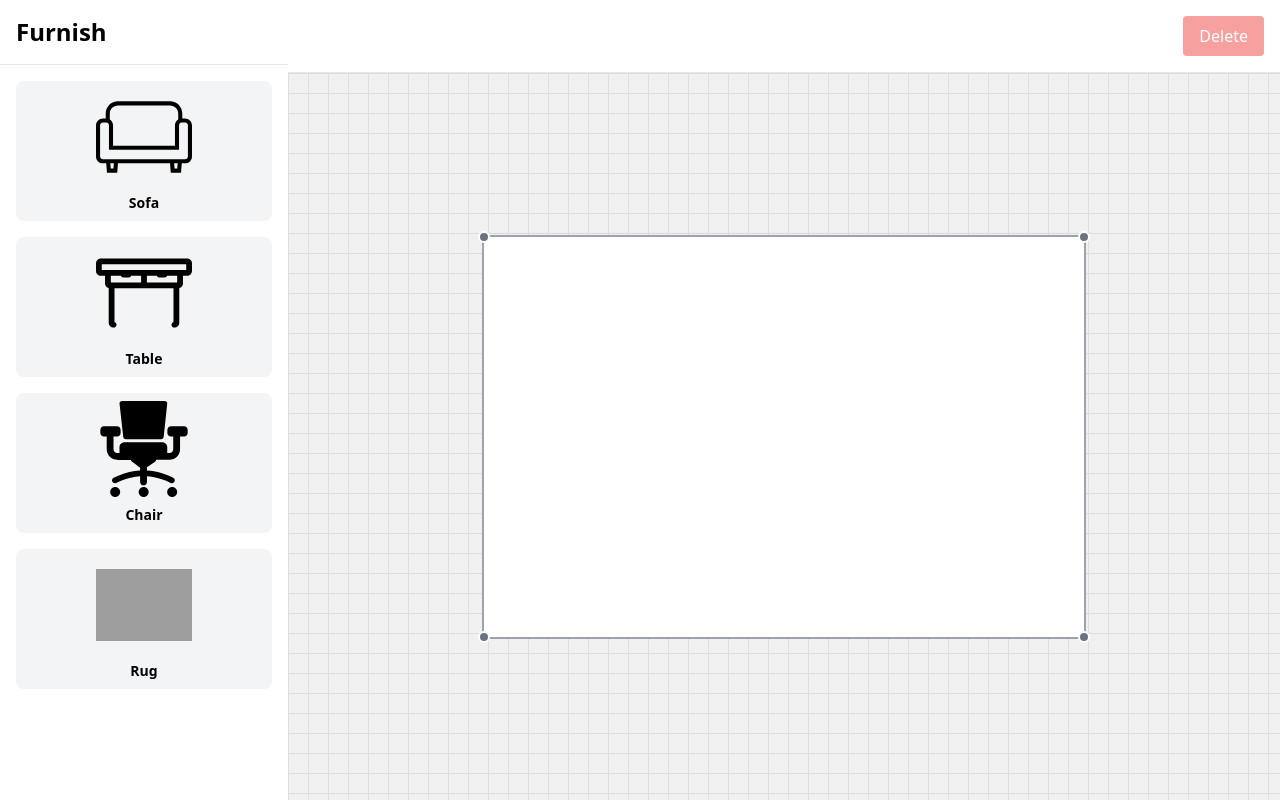
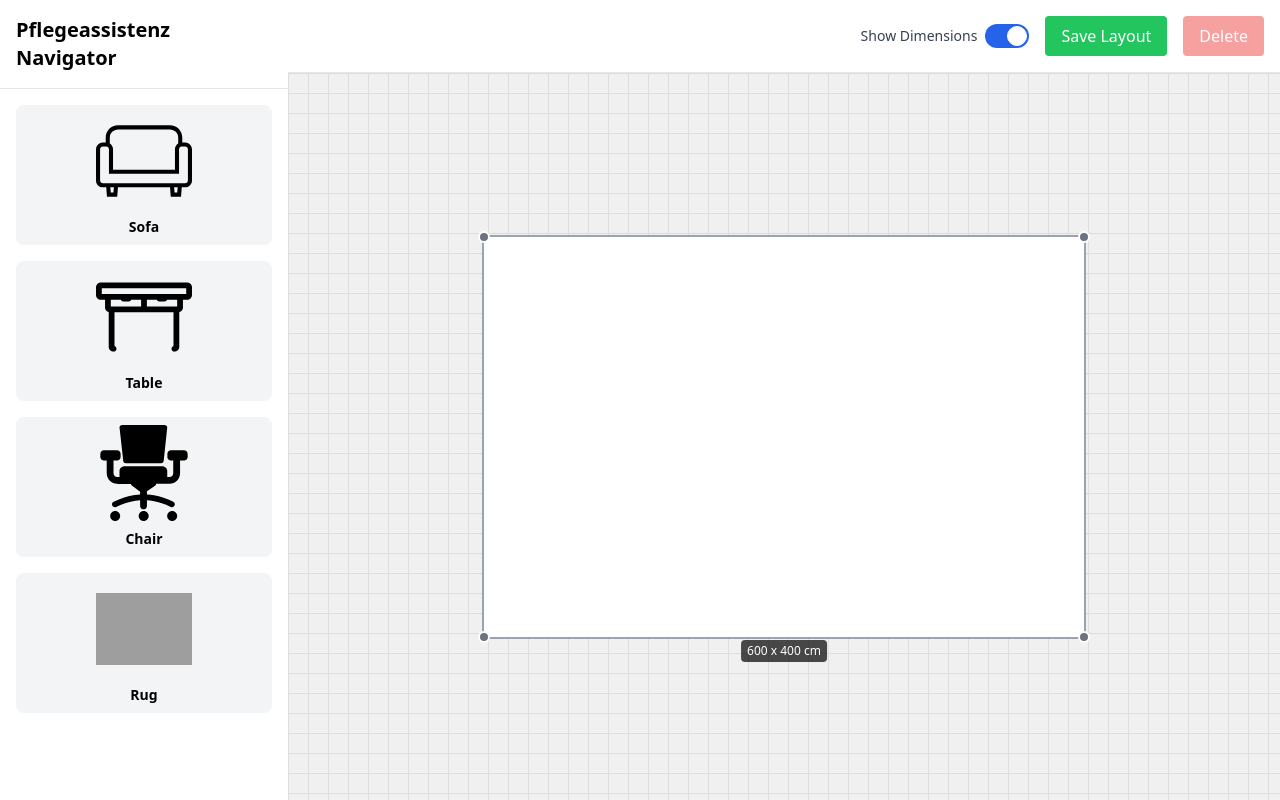
Before and after one commit to nikhilgat/AI-floor-planner-tool, a Flask app: page / in a window 1280 px wide. Run offline with Flask 3, Linux system fonts and the light colour scheme; some libraries are stand-ins or nearby versions; grey boxes are pictures that could not be loaded.

Commit message:
Working planner

```diff
--- a/static/js/app.js
+++ b/static/js/app.js
@@ -5,11 +5,14 @@ document.addEventListener('DOMContentLoaded', () => {
     const furnitureList = document.getElementById('furniture-list');
     const canvas = document.getElementById('canvas');
     const deleteBtn = document.getElementById('delete-btn');
-    let roomContainer; // Will be initialized later
+    const saveBtn = document.getElementById('save-btn');
+    const toggleDimsSwitch = document.getElementById('toggle-dims-switch');
+    let roomContainer;
 
     // --- STATE MANAGEMENT ---
     let selectedObject = null;
     let objectCounter = 0;
+    let showDimensions = true;
 
     // --- FURNITURE CATALOG ---
     const furnitureCatalog = [
@@ -21,9 +24,9 @@ document.addEventListener('DOMContentLoaded', () => {
 
     // --- INITIALIZATION ---
 
+    // **FIXED:** Restored the full function to show icons
     function populateFurnitureList() {
         furnitureCatalog.forEach(item => {
-            // New styled sidebar item
             const div = document.createElement('div');
             div.className = 'bg-gray-100 p-2 rounded-lg hover:bg-blue-100 cursor-grab flex flex-col items-center space-y-2';
             div.draggable = true;
@@ -52,14 +55,12 @@ document.addEventListener('DOMContentLoaded', () => {
     }
 
     // --- ROOM CREATION AND ADJUSTMENT ---
-
     function initializeRoom() {
         roomContainer = document.createElement('div');
         roomContainer.id = 'room-container';
         roomContainer.style.width = '600px';
         roomContainer.style.height = '400px';
 
-        // Add handles for resizing the room
         ['top-left', 'top-right', 'bottom-left', 'bottom-right'].forEach(pos => {
             const handle = document.createElement('div');
             handle.className = `handle room-handle ${pos}`;
@@ -67,20 +68,22 @@ document.addEventListener('DOMContentLoaded', () => {
             addRoomResizeListener(handle, pos);
         });
 
-        // Add dimension display for the room
         const dimDisplay = document.createElement('div');
-        dimDisplay.className = 'dimension-display';
+        dimDisplay.className = 'dimension-display room-dimension';
         roomContainer.appendChild(dimDisplay);
 
         canvas.appendChild(roomContainer);
-        updateRoomDimensions(); // Set initial dimensions
+        updateRoomDimensions();
     }
 
     function updateRoomDimensions() {
-        const display = roomContainer.querySelector('.dimension-display');
-        display.textContent = `${roomContainer.offsetWidth} x ${roomContainer.offsetHeight} cm`;
+        const display = roomContainer.querySelector('.room-dimension');
+        if (display) {
+            display.textContent = `${roomContainer.offsetWidth} x ${roomContainer.offsetHeight} cm`;
+        }
     }
 
+    // **FIXED:** Restored the full function to make the room resizable
     function addRoomResizeListener(handle, position) {
         let isResizing = false;
         let startX, startY, startWidth, startHeight;
@@ -88,7 +91,6 @@ document.addEventListener('DOMContentLoaded', () => {
         handle.addEventListener('mousedown', e => {
             e.stopPropagation();
             isResizing = true;
-            roomContainer.classList.add('is-resizing');
             startX = e.clientX;
             startY = e.clientY;
             startWidth = roomContainer.offsetWidth;
@@ -109,7 +111,6 @@ document.addEventListener('DOMContentLoaded', () => {
             if (position.includes('bottom')) newHeight += dy;
             if (position.includes('top')) newHeight -= dy;
 
-            // Set a minimum size
             roomContainer.style.width = `${Math.max(100, newWidth)}px`;
             roomContainer.style.height = `${Math.max(100, newHeight)}px`;
 
@@ -118,23 +119,18 @@ document.addEventListener('DOMContentLoaded', () => {
 
         document.addEventListener('mouseup', () => {
             isResizing = false;
-            roomContainer.classList.remove('is-resizing');
             document.body.style.cursor = 'default';
         });
     }
 
     // --- CANVAS INTERACTIONS (Dropping Furniture) ---
-
-    // Allow dropping ONLY on the room container
     function setupDropZone() {
         roomContainer.addEventListener('dragover', e => e.preventDefault());
-
         roomContainer.addEventListener('drop', e => {
             e.preventDefault();
             const data = JSON.parse(e.dataTransfer.getData('text/plain'));
             const roomRect = roomContainer.getBoundingClientRect();
 
-            // Calculate position relative to the room container
             const x = e.clientX - roomRect.left - (data.width / 2);
             const y = e.clientY - roomRect.top - (data.height / 2);
 
@@ -143,11 +139,11 @@ document.addEventListener('DOMContentLoaded', () => {
     }
 
     // --- OBJECT CREATION AND MANIPULATION ---
-
     function createFurnitureObject(itemData, x, y) {
         objectCounter++;
         const objWrapper = document.createElement('div');
         objWrapper.id = `object-${objectCounter}`;
+        objWrapper.dataset.name = itemData.name;
         objWrapper.className = 'absolute cursor-move';
         objWrapper.style.left = `${x}px`;
         objWrapper.style.top = `${y}px`;
@@ -181,14 +177,13 @@ document.addEventListener('DOMContentLoaded', () => {
 
     function addEventListenersToFurniture(obj) {
         let isDragging = false, isResizing = false, isRotating = false;
-        let startX, startY, startMouseX, startMouseY, startWidth, startHeight, startAngle;
+        let startX, startY, startMouseX, startMouseY, startWidth, startHeight;
 
         const resizeHandle = obj.querySelector('.resize-handle');
         const rotateHandle = obj.querySelector('.rotate-handle');
         const dimDisplay = obj.querySelector('.dimension-display');
 
         obj.addEventListener('mousedown', e => {
-            // Check if the click is on the object itself, not a handle
             if (e.target.classList.contains('cursor-move')) {
                 isDragging = true;
                 startX = obj.offsetLeft;
@@ -204,7 +199,6 @@ document.addEventListener('DOMContentLoaded', () => {
         resizeHandle.addEventListener('mousedown', e => {
             e.stopPropagation();
             isResizing = true;
-            obj.classList.add('is-resizing'); // Show dimensions
             startWidth = obj.offsetWidth;
             startHeight = obj.offsetHeight;
             startMouseX = e.clientX;
@@ -212,31 +206,42 @@ document.addEventListener('DOMContentLoaded', () => {
             document.body.style.cursor = 'nwse-resize';
         });
 
-        rotateHandle.addEventListener('mousedown', e => { /* ... rotation logic as before ... */ });
+        // Rotation logic is not implemented, so this listener is empty for now
+        rotateHandle.addEventListener('mousedown', e => { /* rotation logic placeholder */ });
 
         document.addEventListener('mousemove', e => {
             if (isDragging) {
-                obj.style.left = `${startX + e.clientX - startMouseX}px`;
-                obj.style.top = `${startY + e.clientY - startMouseY}px`;
+                // Task 1: Constrain objects to room
+                let newLeft = startX + e.clientX - startMouseX;
+                let newTop = startY + e.clientY - startMouseY;
+
+                const roomWidth = roomContainer.offsetWidth;
+                const roomHeight = roomContainer.offsetHeight;
+                const objWidth = obj.offsetWidth;
+                const objHeight = obj.offsetHeight;
+
+                newLeft = Math.max(0, Math.min(newLeft, roomWidth - objWidth));
+                newTop = Math.max(0, Math.min(newTop, roomHeight - objHeight));
+
+                obj.style.left = `${newLeft}px`;
+                obj.style.top = `${newTop}px`;
             } else if (isResizing) {
                 const newWidth = startWidth + (e.clientX - startMouseX);
                 const newHeight = startHeight + (e.clientY - startMouseY);
                 obj.style.width = `${Math.max(20, newWidth)}px`;
                 obj.style.height = `${Math.max(20, newHeight)}px`;
-                // Update dimension display LIVE
                 dimDisplay.textContent = `${Math.round(newWidth)} x ${Math.round(newHeight)} cm`;
-            } else if (isRotating) { /* ... rotation logic as before ... */ }
+            }
         });
 
         document.addEventListener('mouseup', () => {
-            if (isResizing) obj.classList.remove('is-resizing'); // Hide dimensions
             isDragging = isResizing = isRotating = false;
             document.body.style.cursor = 'default';
         });
     }
 
-    // --- SELECTION AND DELETION LOGIC (Mostly Unchanged) ---
-
+    // --- SELECTION AND DELETION LOGIC ---
+    // **FIXED:** Restored full selection and deletion logic
     function selectObject(obj) {
         if (selectedObject && selectedObject !== obj) {
             selectedObject.classList.remove('selected');
@@ -254,9 +259,10 @@ document.addEventListener('DOMContentLoaded', () => {
         deleteBtn.disabled = true;
     }
 
-    // Deselect when clicking on the canvas background (but not the room)
     canvas.addEventListener('click', e => {
-        if (e.target.id === 'canvas') deselectAll();
+        if (e.target.id === 'canvas' || e.target.id === 'room-container') {
+             deselectAll();
+        }
     });
 
     deleteBtn.addEventListener('click', () => {
@@ -266,8 +272,55 @@ document.addEventListener('DOMContentLoaded', () => {
         }
     });
 
+    // --- NEW FUNCTIONS FOR SAVE AND TOGGLE ---
+
+    // Task 2: Save layout
+    function saveLayout() {
+        const layoutData = {
+            room: {
+                width: roomContainer.offsetWidth,
+                height: roomContainer.offsetHeight,
+            },
+            objects: [],
+        };
+
+        roomContainer.querySelectorAll('[id^="object-"]').forEach(obj => {
+            const objectInfo = {
+                type: obj.dataset.name,
+                left: obj.offsetLeft,
+                top: obj.offsetTop,
+                width: obj.offsetWidth,
+                height: obj.offsetHeight,
+                rotation: obj.style.transform,
+            };
+            layoutData.objects.push(objectInfo);
+        });
+
+        const jsonString = JSON.stringify(layoutData, null, 2);
+        const blob = new Blob([jsonString], { type: 'application/json' });
+        const url = URL.createObjectURL(blob);
+
+        const a = document.createElement('a');
+        a.href = url;
+        a.download = 'room-layout.json';
+        document.body.appendChild(a);
+        a.click();
+        document.body.removeChild(a);
+        URL.revokeObjectURL(url);
+    }
+
+    // Task 3: Toggle dimensions
+    function toggleDimensionVisibility() {
+        showDimensions = toggleDimsSwitch.checked;
+        document.body.classList.toggle('hide-dims', !showDimensions);
+    }
+
+    saveBtn.addEventListener('click', saveLayout);
+    toggleDimsSwitch.addEventListener('change', toggleDimensionVisibility);
+
     // --- START THE APP ---
     populateFurnitureList();
     initializeRoom();
     setupDropZone();
+    toggleDimensionVisibility();
 });
--- a/templates/index.html
+++ b/templates/index.html
@@ -27,6 +27,7 @@
         /* Class for a selected item on the canvas */
         .selected {
             border: 2px solid #3b82f6; /* blue-500 */
+            box-shadow: 0 0 10px rgba(59, 130, 246, 0.5); /* Add a glow for better visibility */
         }
         /* General handle style */
         .handle {
@@ -38,12 +39,22 @@
             border-radius: 50%;
             z-index: 10;
         }
+        /* --- START: HIDE HANDLES WHEN NOT SELECTED --- */
+        .handle {
+            opacity: 0;
+            transition: opacity 0.2s;
+        }
+        .selected .handle {
+            opacity: 1;
+        }
+        /* --- END: HIDE HANDLES WHEN NOT SELECTED --- */
+
         /* Furniture Handles */
         .resize-handle { bottom: -6px; right: -6px; cursor: nwse-resize; }
         .rotate-handle { top: -20px; left: calc(50% - 6px); cursor: alias; }
 
         /* Room Wall Handles */
-        .room-handle { background-color: #6b7280; } /* gray-500 */
+        .room-handle { background-color: #6b7280; opacity: 1; } /* Room handles always visible */
         .room-handle.top-left     { top: -6px; left: -6px; cursor: nwse-resize; }
         .room-handle.top-right    { top: -6px; right: -6px; cursor: nesw-resize; }
         .room-handle.bottom-left  { bottom: -6px; left: -6px; cursor: nesw-resize; }
@@ -53,26 +64,31 @@
         .dimension-display {
             position: absolute;
             bottom: -25px;
-            left: 0;
+            left: 50%;
+            transform: translateX(-50%); /* Center the label */
             background-color: rgba(0, 0, 0, 0.7);
             color: white;
             padding: 2px 6px;
             font-size: 12px;
             border-radius: 4px;
             white-space: nowrap;
-            pointer-events: none; /* So it doesn't interfere with clicks */
-            display: none; /* Hidden by default */
+            pointer-events: none;
+            /* --- MODIFICATION: ALWAYS VISIBLE BY DEFAULT --- */
+            display: block;
         }
-        .is-resizing .dimension-display {
-            display: block; /* Show only when resizing */
+
+        /* --- START: NEW RULE TO HIDE ALL DIMENSIONS --- */
+        .hide-dims .dimension-display {
+            display: none;
         }
+        /* --- END: NEW RULE TO HIDE ALL DIMENSIONS --- */
     </style>
 </head>
-<body class="font-sans bg-gray-100">
+<body class="font-sans bg-gray-100"> <!-- We will add/remove the .hide-dims class here -->
     <div class="flex h-screen">
         <!-- Sidebar -->
         <aside class="w-72 bg-white shadow-lg flex flex-col">
-            <h1 class="text-2xl font-bold p-4 border-b">Furnish</h1>
+            <h1 class="text-xl font-bold p-4 border-b">Pflegeassistenz Navigator</h1>
             <div id="furniture-list" class="p-4 space-y-4 overflow-y-auto">
                 <!-- Furniture items will be injected here by JavaScript -->
             </div>
@@ -80,8 +96,18 @@
 
         <!-- Main Content -->
         <main class="flex-1 flex flex-col">
-            <div class="p-4 border-b bg-white flex justify-end space-x-2">
+            <div class="p-4 border-b bg-white flex justify-end items-center space-x-4">
+                <!-- --- START: ADD SAVE BUTTON AND TOGGLE SWITCH --- -->
+                <div class="flex items-center space-x-2">
+                    <span class="text-sm font-medium text-gray-700">Show Dimensions</span>
+                    <label for="toggle-dims-switch" class="relative inline-flex items-center cursor-pointer">
+                        <input type="checkbox" id="toggle-dims-switch" class="sr-only peer" checked>
+                        <div class="w-11 h-6 bg-gray-200 rounded-full peer peer-checked:after:translate-x-full peer-checked:after:border-white after:content-[''] after:absolute after:top-[2px] after:left-[2px] after:bg-white after:border-gray-300 after:border after:rounded-full after:h-5 after:w-5 after:transition-all peer-checked:bg-blue-600"></div>
+                    </label>
+                </div>
+                <button id="save-btn" class="px-4 py-2 bg-green-500 text-white rounded hover:bg-green-600">Save Layout</button>
                 <button id="delete-btn" class="px-4 py-2 bg-red-500 text-white rounded hover:bg-red-600 disabled:opacity-50" disabled>Delete</button>
+                <!-- --- END: ADD SAVE BUTTON AND TOGGLE SWITCH --- -->
             </div>
             <!-- The Canvas area -->
             <div id="canvas" class="flex-1 flex items-center justify-center">
```
